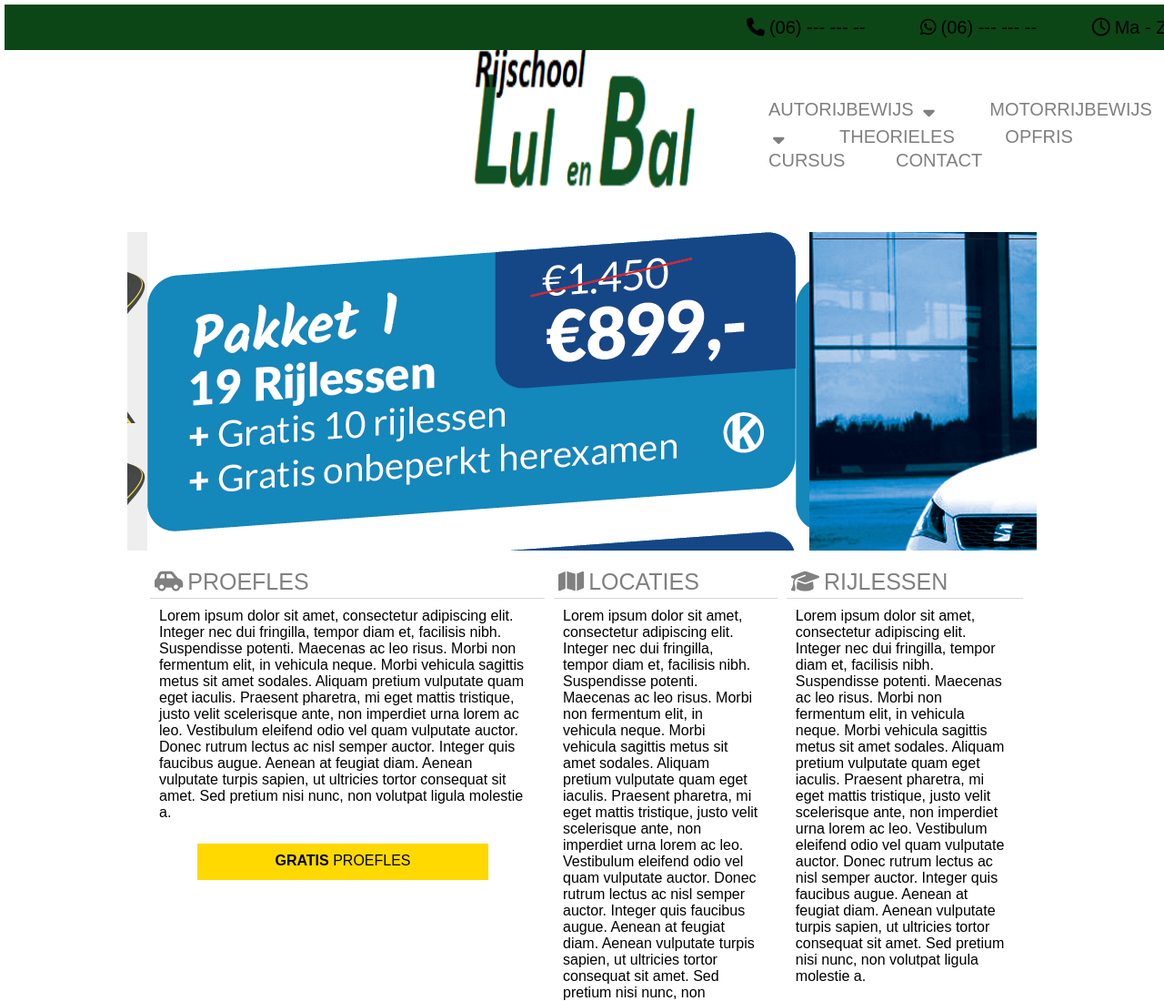
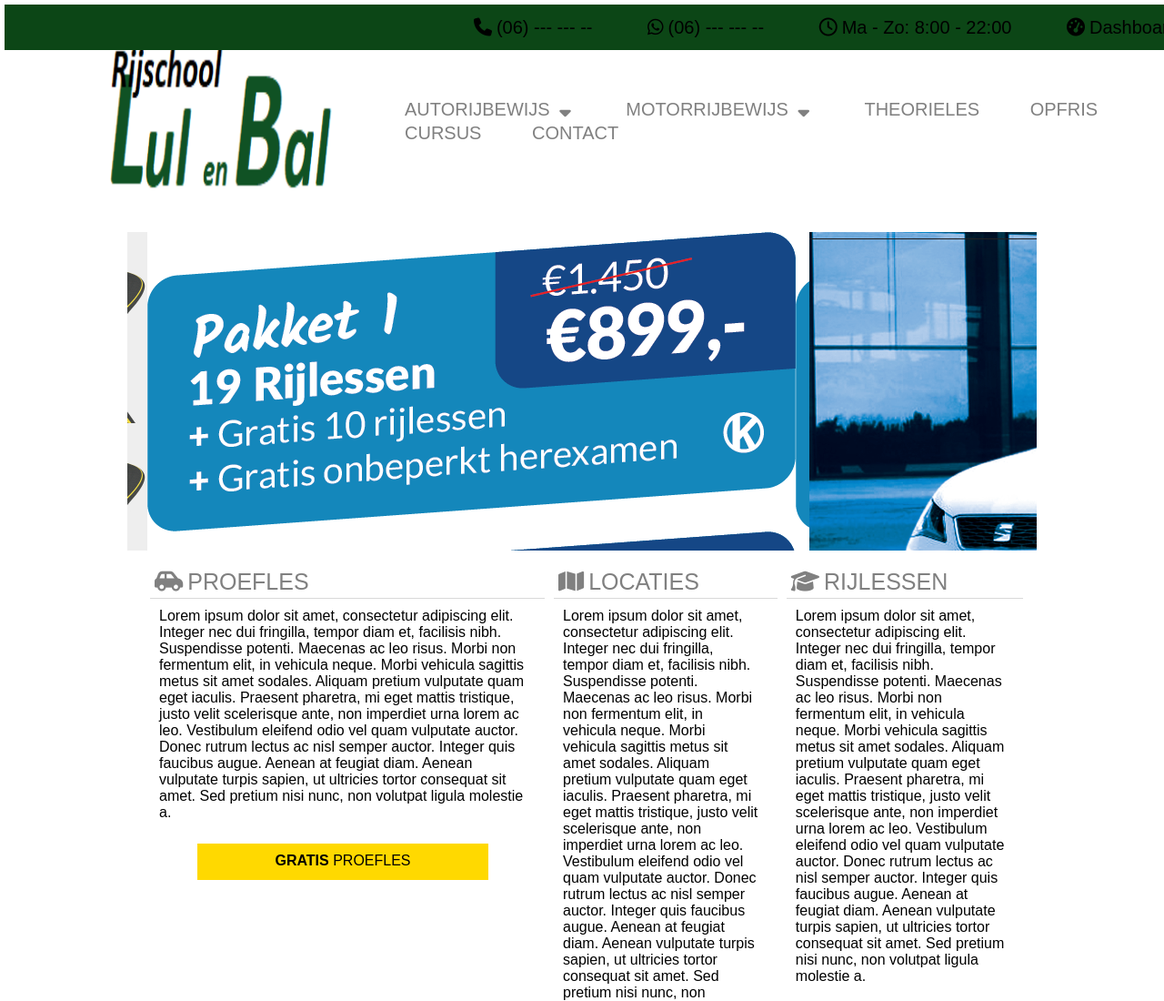
Before and after one commit to 99062653/Responsive-website, a plain HTML site: page index.html in a window 1280 px wide. Shown: the top 1100 px of the page at 91% size. Drawn offline with Linux system fonts and the light colour scheme.

Commit message:
Add files via upload

```diff
--- a/style/styling.css
+++ b/style/styling.css
@@ -194,7 +194,7 @@
     ul.header-info {
         display: list-item;
         margin: 10px;
-        padding-right: 200px;
+        padding-right: 500px;
         font-size: 20px;
         height: 50px;
         float: right;
@@ -209,7 +209,7 @@
         grid-column: 1;
         width: 300px;
         height: 250px;
-        margin-left: 500px;
+        margin-left: 100px;
     }
 
     ul.midden-info {
```
